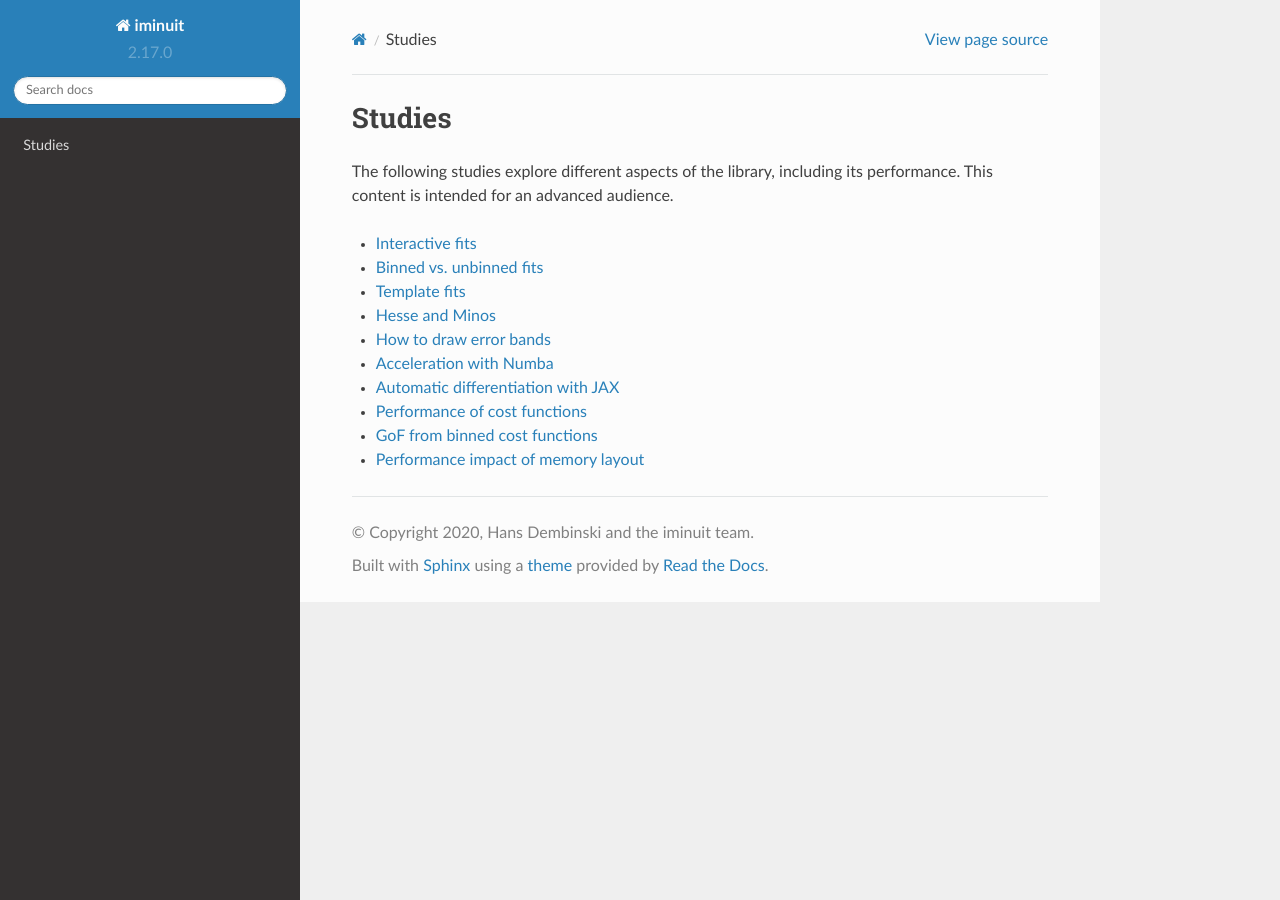
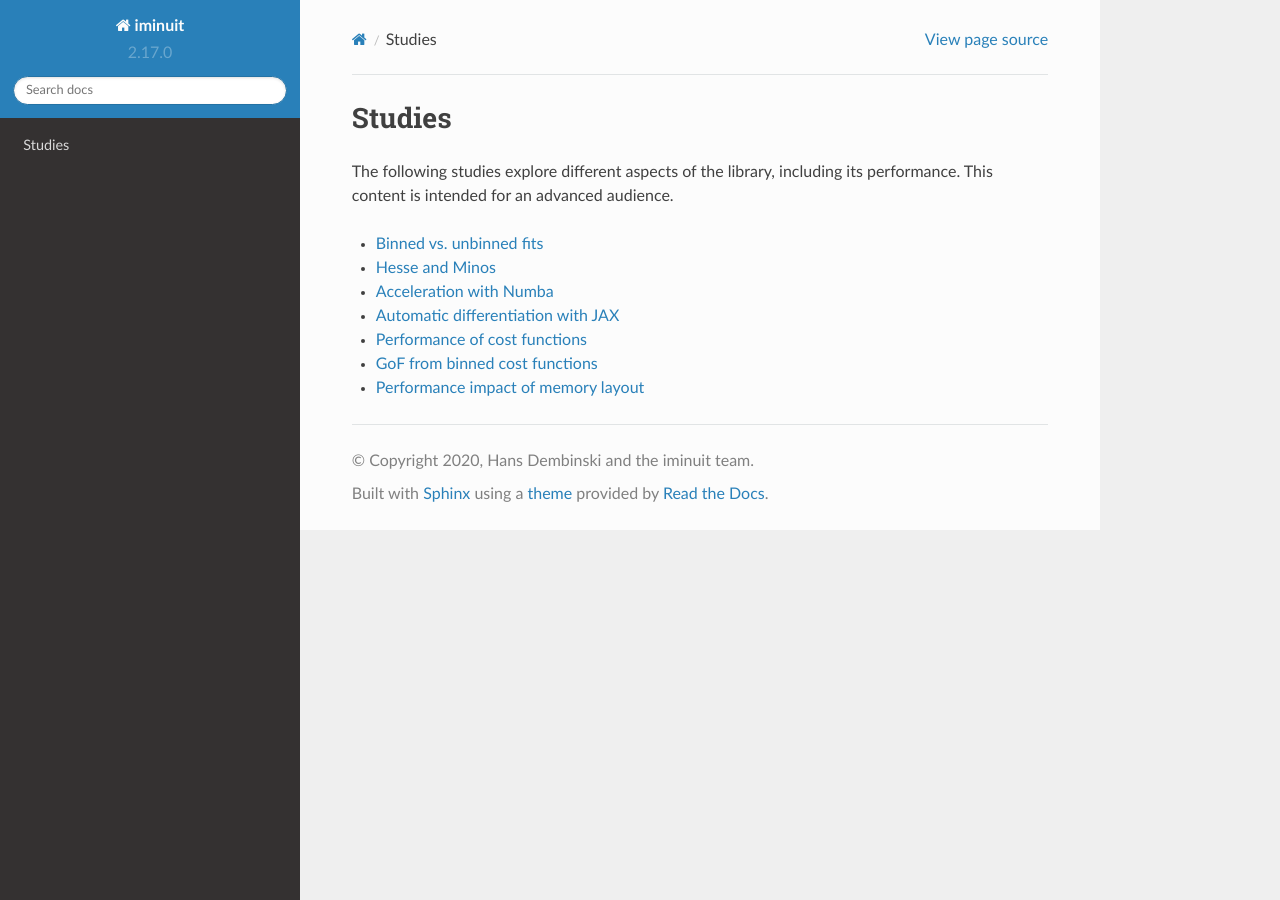
Before and after one commit to scikit-hep/iminuit, a Sphinx documentation site: the page built from doc/studies.rst, in a window 1280 px wide. Built offline with Sphinx 7.4.7 and the Read the Docs theme 2.0.0, drawn with Linux system fonts in a browser that asks for light colours.

```diff
--- a/doc/studies.rst
+++ b/doc/studies.rst
@@ -10,11 +10,8 @@ The following studies explore different aspects of the library, including its pe
 .. toctree::
     :maxdepth: 1
 
-    notebooks/interactive
     notebooks/binned_vs_unbinned
-    notebooks/template_fits
     notebooks/hesse_and_minos
-    notebooks/error_bands
     notebooks/numba
     notebooks/automatic_differentiation
     notebooks/cost_function_benchmarks
--- a/doc/tutorials.rst
+++ b/doc/tutorials.rst
@@ -13,7 +13,10 @@ Important for most users are only the first two entries.
 
     notebooks/basic
     notebooks/cost_functions
+    notebooks/error_bands
+    notebooks/interactive
     notebooks/simultaneous_fits
+    notebooks/template_fits
     notebooks/conditional_variable
     notebooks/scipy_and_constraints
     notebooks/external_minimizer
```
